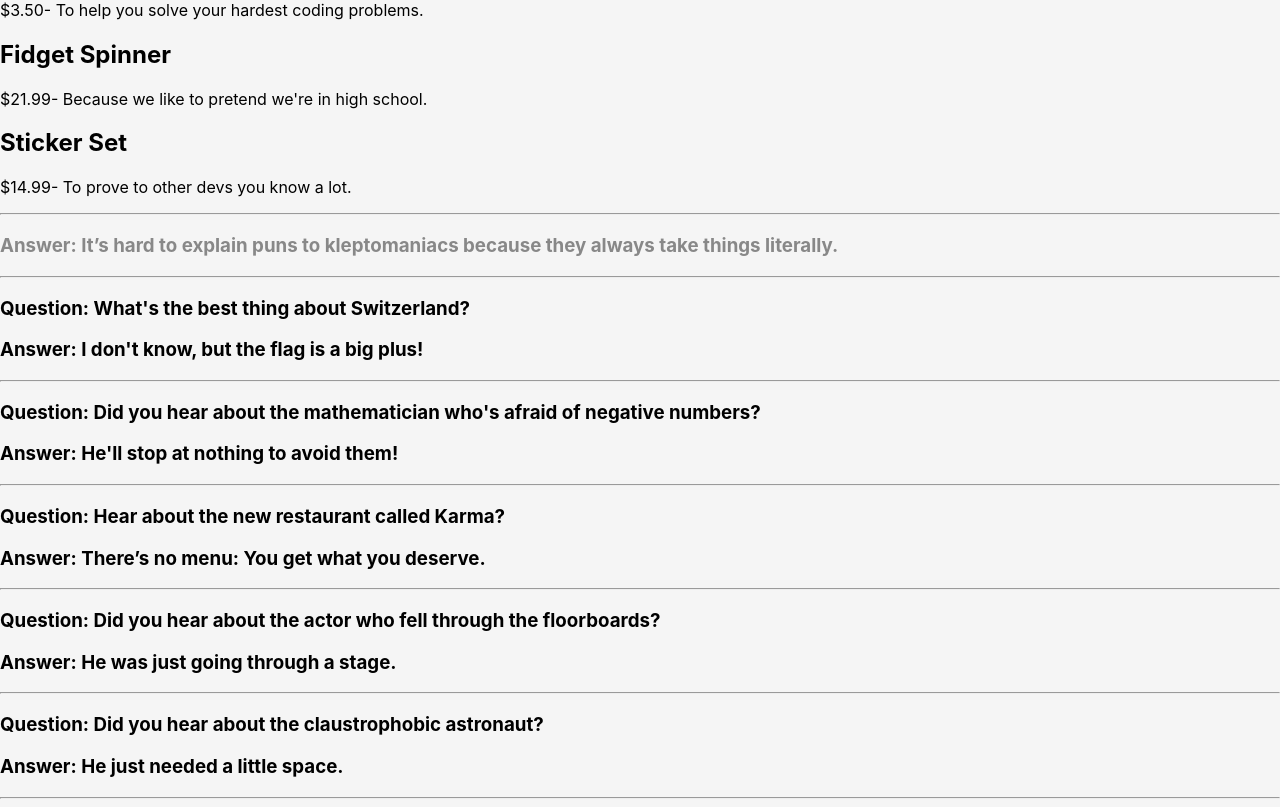
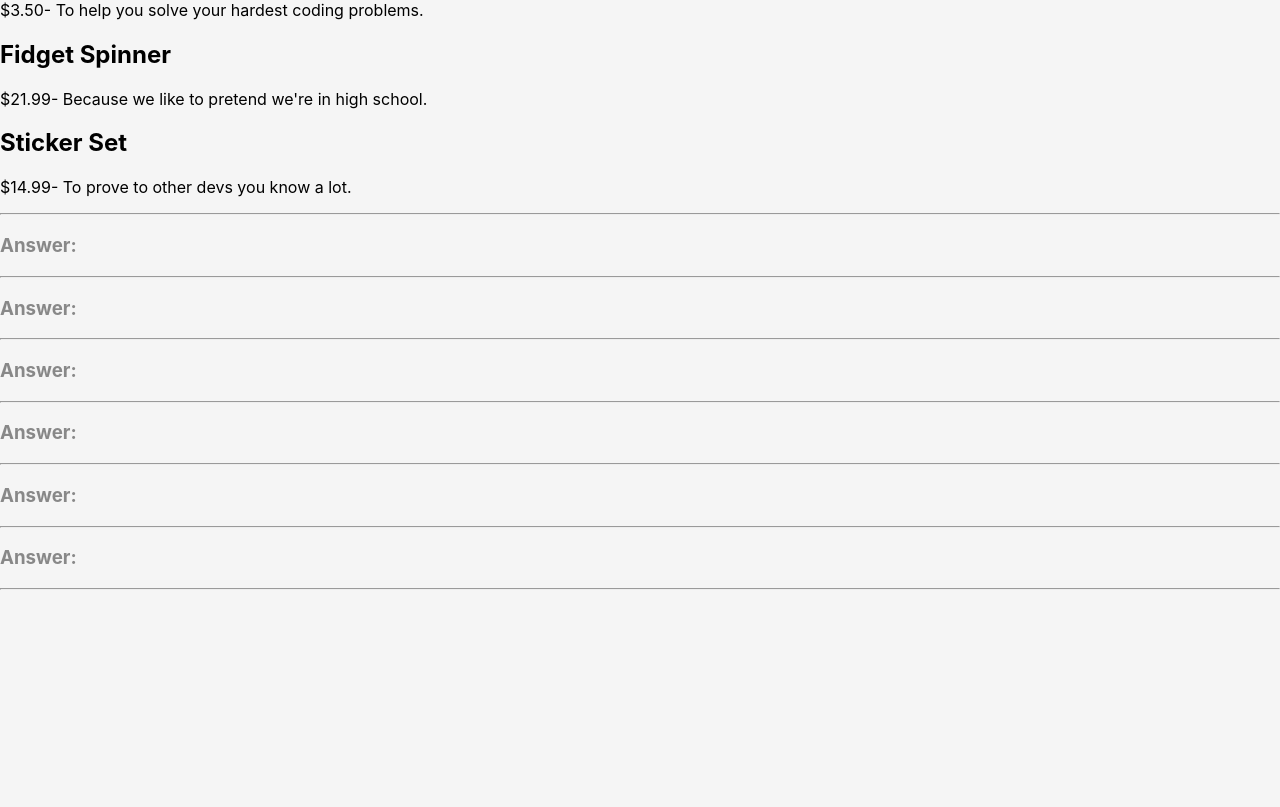
Before and after one commit to JK117/React-Todo, a React (Create React App) app: page / in a window 1280 px wide. Shown: the part 1120-1927 px from the top of the page. After the commit the page ends 1718 px from the top, so only its background shows below. Built offline with nearby package versions, Linux system fonts and the light colour scheme.

Commit message:
Adjust props parameters of Joke component

```diff
--- a/src/App.js
+++ b/src/App.js
@@ -79,7 +79,7 @@ class App extends Component {
     }
 
     render() {
-        const jokesComponents = jokesData.map(item => <Joke key={item.id} question={item.question} answer={item.punchLine} />)
+        const jokesComponents = jokesData.map(item => <Joke key={item.id} joke={item} />)
         const productComponents = productData.map(item => <Product key={item.id} product={item} />)
         const todoComponents = this.state.todos.map(item => <TodoItem
             key={item.id}
--- a/src/components/Joke.js
+++ b/src/components/Joke.js
@@ -8,8 +8,8 @@ class Joke extends Component {
     render() {
         return (
             <div>
-                <h3 style={{display: !this.props.question && "none"}}>Question: {this.props.question}</h3>
-                <h3 style={{color: !this.props.question && "#888888"}}>Answer: {this.props.answer}</h3>
+                <h3 style={{display: !this.props.question && "none"}}>Question: {this.props.joke.question}</h3>
+                <h3 style={{color: !this.props.question && "#888888"}}>Answer: {this.props.joke.answer}</h3>
                 <hr/>
             </div>
         )
```
